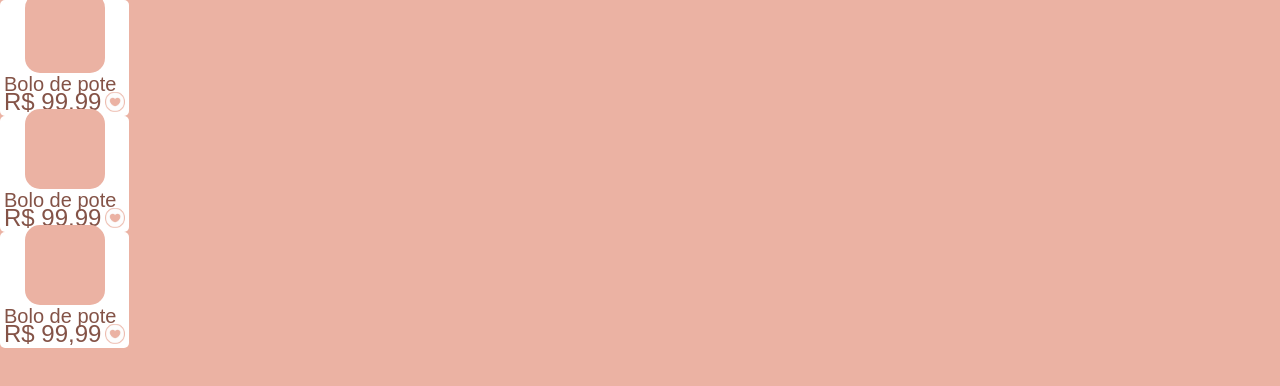
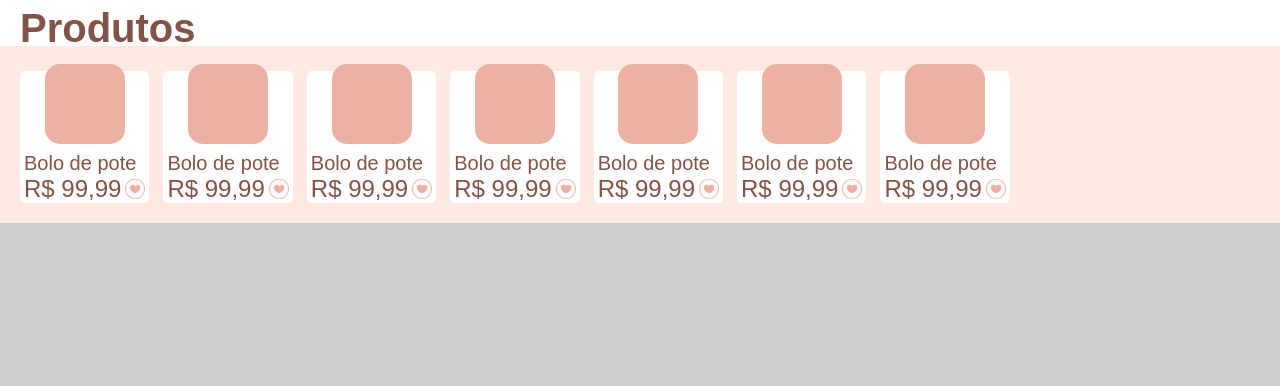
Before and after one commit to VeloraDev/Doces.Ully-front-end, a React (Create React App) app: page / in a window 1280 px wide. Shown: the top 386 px of the page. Built offline with nearby package versions, Linux system fonts and the light colour scheme; a web font is replaced by a local one.

Commit message:
feat: Container de produtos

```diff
--- a/src/components/productCard/styles.js
+++ b/src/components/productCard/styles.js
@@ -7,8 +7,9 @@ export const ProductContainer = styled.div`
     align-items: center;
     border-radius: 5px;
     background-color: #fff;
-    width: max-content;
+    min-width: max-content;
     padding: 4px;
+    scroll-snap-align: center;
 `
 
 export const ImageContainer = styled.div`
--- /dev/null
+++ b/src/components/productContainer/index.js
@@ -0,0 +1,22 @@
+import React from 'react'
+import { Container, Title, CardsContainer } from './styles'
+import ProductCard from '../productCard'
+
+function ProductContainer() {
+  return (
+    <Container>
+        <Title>Produtos</Title>
+        <CardsContainer>
+            <ProductCard/>
+            <ProductCard/>
+            <ProductCard/>
+            <ProductCard/>
+            <ProductCard/>
+            <ProductCard/>
+            <ProductCard/>
+        </CardsContainer>
+    </Container>
+  )
+}
+
+export default ProductContainer
--- /dev/null
+++ b/src/components/productContainer/styles.js
@@ -0,0 +1,34 @@
+import styled from "styled-components";
+import * as colors from '../../config/colors'
+
+export const Container = styled.div`
+    display: flex;
+    flex-direction: column;
+    gap: 10px;
+    width: 100%;
+    background-color: #fff;
+`
+
+export const Title = styled.h1`
+    font-size: 40px;
+    font-weight: bold;
+    color: ${colors.secondaryColor};
+    margin: 20px 0 0 20px;
+`
+
+export const CardsContainer = styled.div`
+    display: flex;
+    gap: 14px;
+    padding: 25px 20px 20px 20px;
+    background-color: ${colors.lightPrimaryColor};
+    overflow-x: auto;
+    scroll-snap-type: x mandatory;
+    -webkit-overflow-scrolling: touch;
+
+    scrollbar-width: none;
+    -ms-overflow-style: none;
+
+    &::-webkit-scrollbar {
+        display: none;
+    }
+`
--- a/src/pages/home/index.js
+++ b/src/pages/home/index.js
@@ -1,12 +1,10 @@
 import React from "react";
-import ProductCard from "../../components/productCard/index";
+import ProductContainer from "../../components/productContainer/index";
 
 function Home() {
   return(
     <>
-      <ProductCard />
-      <ProductCard />
-      <ProductCard />
+      <ProductContainer />
     </>
   )
 }
--- a/src/styles/GlobalStyles.js
+++ b/src/styles/GlobalStyles.js
@@ -11,8 +11,8 @@ export default createGlobalStyle`
 
     body {
       font-family: 'Dongle', sans-serif;
-      background-color: ${colors.primaryColor};
-      line-height: 0;
+      background-color: #ccc;
+      line-height: 100%;
     }
 
     button {
```
